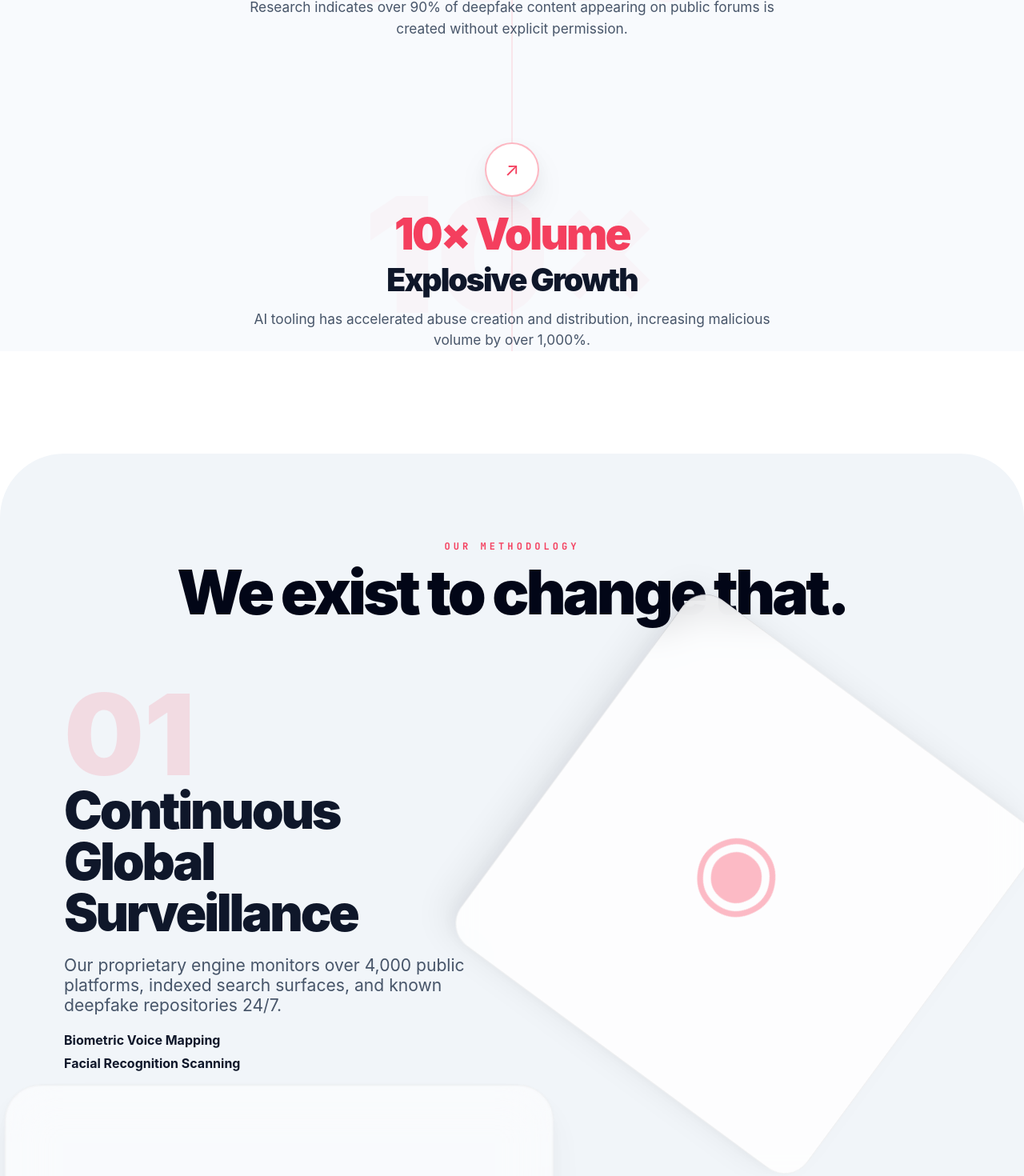
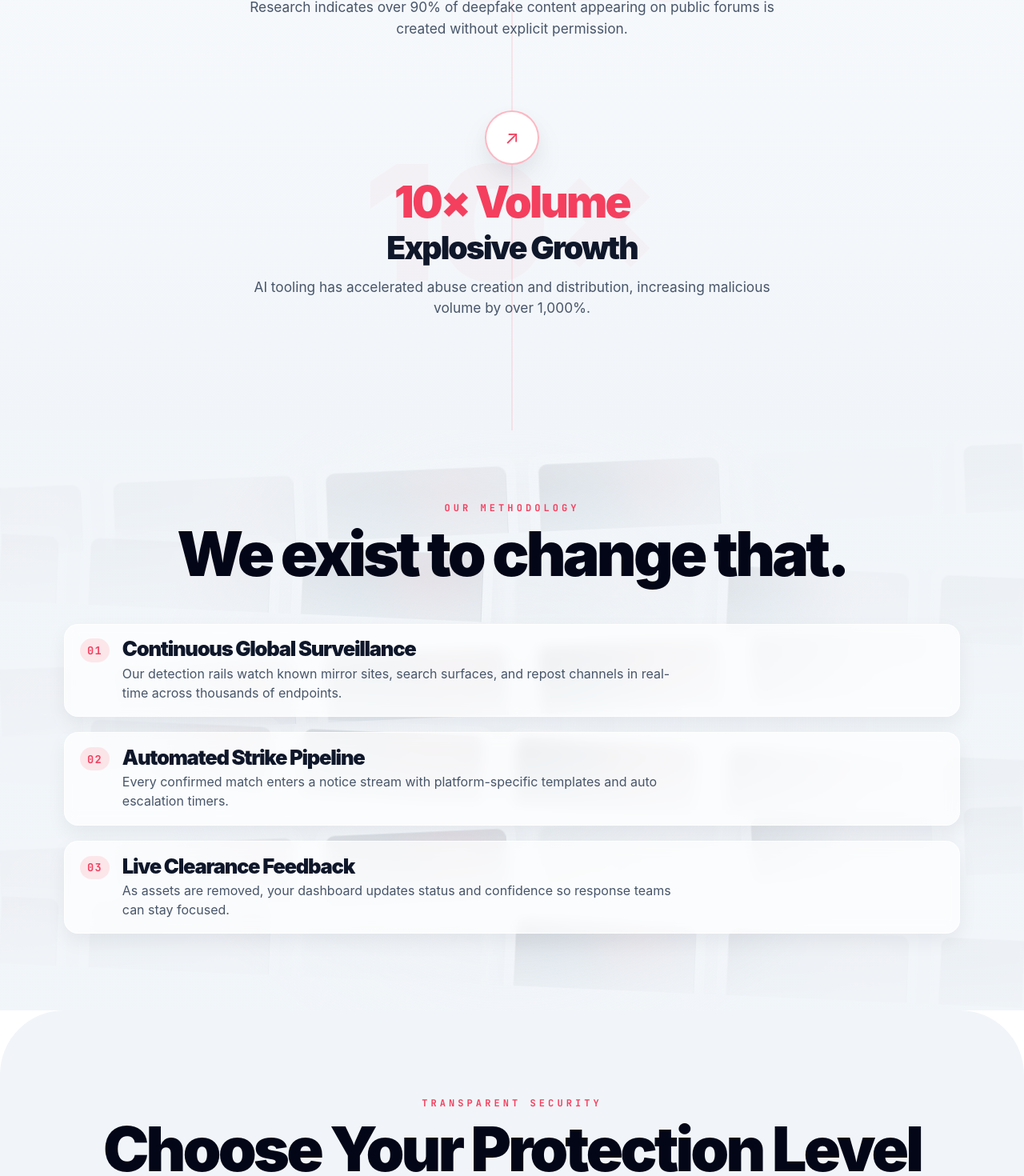
Before and after one commit to JoshPopov/framewatch, a React (Vite) app: page / in a window 1280 px wide. Shown: the part 1060-2530 px from the top of the page at 80% size. Built offline with nearby package versions, Linux system fonts and the light colour scheme; a web font is replaced by a local one.

Commit message:
Redesign methodology section with animated takedown streams

```diff
--- a/src/main.jsx
+++ b/src/main.jsx
@@ -16,9 +16,19 @@ const stats = [
   { icon: '↗', ghost: '10×', headline: '10× Volume', title: 'Explosive Growth', copy: 'AI tooling has accelerated abuse creation and distribution, increasing malicious volume by over 1,000%.' }
 ];
 
-const features = [
-  { step: '01', title: 'Continuous Global Surveillance', body: 'Our proprietary engine monitors over 4,000 public platforms, indexed search surfaces, and known deepfake repositories 24/7.', bullets: ['Biometric Voice Mapping', 'Facial Recognition Scanning'], icon: '◉', iconClass: 'radar' },
-  { step: '02', title: 'Rapid Takedown Orchestration', body: 'Automated legal-notice generation and escalation workflows remove malicious media quickly and systematically.', bullets: ['Platform-Specific Notice Templates', 'Priority Escalation Network'], icon: '⬢', iconClass: 'shield' }
+const featurePoints = [
+  { step: '01', title: 'Continuous Global Surveillance', body: 'Our detection rails watch known mirror sites, search surfaces, and repost channels in real-time across thousands of endpoints.' },
+  { step: '02', title: 'Automated Strike Pipeline', body: 'Every confirmed match enters a notice stream with platform-specific templates and auto escalation timers.' },
+  { step: '03', title: 'Live Clearance Feedback', body: 'As assets are removed, your dashboard updates status and confidence so response teams can stay focused.' }
+];
+
+const streamRows = [
+  ['portrait-feed-983', 'ugc-sync-441', 'mirror-archive-72', 'faceclip-20', 'live-share-998', 'leakdump-511'],
+  ['voice-sample-077', 'seed-video-551', 'framepack-301', 'clonepool-014', 'repost-node-822', 'crawl-index-419'],
+  ['dumpboard-291', 'tagged-cut-114', 'fakecast-665', 'region-cache-742', 'hash-match-502', 'clipchain-039'],
+  ['source-hub-811', 'takedown-log-230', 'scrape-batch-095', 'alert-cache-474', 'queue-run-123', 'drift-copy-954'],
+  ['biometric-hold-604', 'threat-frame-410', 'voicefork-052', 'node-relay-283', 'counterfeed-735', 'audit-drop-168'],
+  ['mirror-feed-540', 'rapid-spread-914', 'multicast-221', 'media-loop-366', 'danger-index-841', 'tracker-run-014']
 ];
 
 const plans = [
@@ -130,6 +140,45 @@ function MatrixGrid() {
   );
 }
 
+function TakedownStreams() {
+  const [flagged, setFlagged] = useState([]);
+
+  useEffect(() => {
+    setFlagged(streamRows.map(() => Math.floor(Math.random() * 6)));
+
+    const timer = setInterval(() => {
+      setFlagged(streamRows.map(() => Math.floor(Math.random() * 6)));
+    }, 1650);
+
+    return () => clearInterval(timer);
+  }, []);
+
+  return (
+    <div className="stream-wall" aria-hidden="true">
+      {streamRows.map((row, rowIdx) => (
+        <div key={`row-${rowIdx}`} className={`stream-row ${rowIdx % 2 ? 'reverse' : ''}`}>
+          <div className="stream-track">
+            {[...row, ...row].map((label, itemIdx) => {
+              const cellIdx = itemIdx % row.length;
+              const isFlagged = flagged[rowIdx] === cellIdx;
+
+              return (
+                <article key={`${label}-${itemIdx}`} className={`stream-card ${isFlagged ? 'flagged' : ''}`}>
+                  <div className="stream-media">
+                    <span className="scan-line"></span>
+                  </div>
+                  <p>{label}</p>
+                  <span className="remove-mark">✕</span>
+                </article>
+              );
+            })}
+          </div>
+        </div>
+      ))}
+    </div>
+  );
+}
+
 function App() {
   useReveal();
 
@@ -190,20 +239,23 @@ function App() {
         </section>
 
         <section className="features">
+          <TakedownStreams />
+          <div className="feature-overlay"></div>
+          <div className="feature-content">
             <p className="eyebrow reveal" data-reveal>OUR METHODOLOGY</p>
             <h2 className="title reveal" data-reveal>We exist to change that.</h2>
-
-          {features.map((feature, idx) => (
-            <article key={feature.title} className={`feature-row reveal ${idx % 2 ? 'reverse' : ''}`} data-reveal>
-              <div className="feature-copy">
-                <div className="step">{feature.step}</div>
+            <div className="feature-list">
+              {featurePoints.map((feature) => (
+                <article key={feature.title} className="feature-step reveal" data-reveal>
+                  <span>{feature.step}</span>
+                  <div>
                     <h3>{feature.title}</h3>
                     <p>{feature.body}</p>
-                <ul>{feature.bullets.map((point) => <li key={point}>{point}</li>)}</ul>
                   </div>
-              <div className={`glass-card icon-card ${feature.iconClass}`}>{feature.icon}</div>
                 </article>
               ))}
+            </div>
+          </div>
         </section>
 
         <section id="pricing" className="pricing">
--- a/src/styles.css
+++ b/src/styles.css
@@ -280,8 +280,8 @@ h1 span { color: #f43f5e; }
 
 .timeline {
   position: relative;
-  background: #f8fafd;
-  padding: 3rem 1rem 0;
+  background: linear-gradient(180deg, #f8fafd 0%, #f1f5f9 100%);
+  padding: 3rem 1rem 3.2rem;
 }
 
 .timeline-line {
@@ -296,7 +296,7 @@ h1 span { color: #f43f5e; }
 
 .timeline-item {
   max-width: 760px;
-  margin: 0 auto 8rem;
+  margin: 0 auto 5.5rem;
   text-align: center;
   position: relative;
 }
@@ -394,20 +394,188 @@ h1 span { color: #f43f5e; }
   margin: 1rem auto 0;
 }
 
-.features,
+.features {
+  position: relative;
+  overflow: hidden;
+  background: #f1f5f9;
+  padding: 4.8rem 1.2rem 6rem;
+}
+
 .pricing {
   background: #f1f5f9;
   padding: 6rem 1.2rem;
-}
-
-.features {
   border-top-left-radius: 5rem;
   border-top-right-radius: 5rem;
 }
 
-.pricing {
-  border-top-left-radius: 5rem;
-  border-top-right-radius: 5rem;
+.stream-wall {
+  position: absolute;
+  inset: 0;
+  display: grid;
+  gap: 1.1rem;
+  padding: 2rem 0;
+  pointer-events: none;
+}
+
+.stream-row {
+  overflow: hidden;
+  transform: rotate(-2.5deg);
+}
+
+.stream-row.reverse {
+  transform: rotate(2.5deg);
+}
+
+.stream-track {
+  display: flex;
+  width: max-content;
+  gap: 1rem;
+  animation: streamMove 24s linear infinite;
+}
+
+.stream-row.reverse .stream-track {
+  animation-direction: reverse;
+  animation-duration: 27s;
+}
+
+@keyframes streamMove {
+  from { transform: translateX(0); }
+  to { transform: translateX(-50%); }
+}
+
+.stream-card {
+  width: min(24vw, 250px);
+  min-width: 180px;
+  border-radius: 18px;
+  border: 1px solid rgba(255, 255, 255, 0.5);
+  background: rgba(255, 255, 255, 0.42);
+  backdrop-filter: blur(8px);
+  box-shadow: 0 14px 30px rgba(2, 6, 23, 0.12);
+  padding: 0.7rem;
+  position: relative;
+  opacity: 0.46;
+  filter: blur(0.2px);
+}
+
+.stream-media {
+  height: 112px;
+  border-radius: 12px;
+  background:
+    radial-gradient(circle at 70% 20%, rgba(251, 113, 133, 0.32), transparent 48%),
+    radial-gradient(circle at 25% 80%, rgba(2, 132, 199, 0.25), transparent 46%),
+    linear-gradient(135deg, rgba(15, 23, 42, 0.7), rgba(51, 65, 85, 0.4));
+  border: 1px solid rgba(255, 255, 255, 0.24);
+  position: relative;
+  overflow: hidden;
+}
+
+.scan-line {
+  position: absolute;
+  inset: 0;
+  background: linear-gradient(180deg, transparent, rgba(255, 255, 255, 0.45), transparent);
+  transform: translateY(-100%);
+  animation: scan 3.8s linear infinite;
+}
+
+@keyframes scan {
+  to { transform: translateY(110%); }
+}
+
+.stream-card p {
+  font-family: 'JetBrains Mono', monospace;
+  font-size: 10px;
+  letter-spacing: 0.1em;
+  text-transform: uppercase;
+  color: rgba(15, 23, 42, 0.72);
+  margin: 0.58rem 0 0.2rem;
+}
+
+.remove-mark {
+  position: absolute;
+  inset: 0;
+  display: grid;
+  place-items: center;
+  font-size: 4rem;
+  color: rgba(244, 63, 94, 0.92);
+  text-shadow: 0 8px 30px rgba(244, 63, 94, 0.7);
+  opacity: 0;
+  transform: scale(0.5);
+}
+
+.stream-card.flagged {
+  opacity: 0.88;
+  animation: strikeOut 1.35s var(--ease) forwards;
+}
+
+.stream-card.flagged .remove-mark {
+  animation: xFlash 1.35s var(--ease) forwards;
+}
+
+@keyframes strikeOut {
+  0% { opacity: 0.86; filter: blur(0); }
+  55% { opacity: 0.9; }
+  100% { opacity: 0.08; filter: blur(2.4px); }
+}
+
+@keyframes xFlash {
+  0% { opacity: 0; transform: scale(0.5) rotate(-14deg); }
+  22% { opacity: 1; transform: scale(1.02) rotate(0); }
+  100% { opacity: 0; transform: scale(1.1) rotate(9deg); }
+}
+
+.feature-overlay {
+  position: absolute;
+  inset: 0;
+  background: radial-gradient(circle at center, rgba(241, 245, 249, 0.38), rgba(241, 245, 249, 0.93) 62%);
+}
+
+.feature-content {
+  position: relative;
+  z-index: 2;
+  max-width: 1120px;
+  margin: 0 auto;
+}
+
+.feature-list {
+  margin: 3rem auto 0;
+  display: grid;
+  gap: 1.2rem;
+}
+
+.feature-step {
+  border-radius: 1.1rem;
+  background: rgba(255, 255, 255, 0.7);
+  border: 1px solid rgba(255, 255, 255, 0.8);
+  box-shadow: 0 10px 24px rgba(15, 23, 42, 0.06);
+  backdrop-filter: blur(8px);
+  padding: 1.1rem 1.2rem;
+  display: grid;
+  grid-template-columns: auto 1fr;
+  gap: 1rem;
+  align-items: start;
+}
+
+.feature-step > span {
+  font-family: 'JetBrains Mono', monospace;
+  color: #f43f5e;
+  font-size: 0.85rem;
+  font-weight: 800;
+  letter-spacing: 0.1em;
+  border-radius: 999px;
+  background: rgba(251, 113, 133, 0.16);
+  padding: 0.35rem 0.55rem;
+}
+
+.feature-step h3 {
+  font-size: clamp(1.2rem, 2vw, 1.7rem);
+  margin-bottom: 0.35rem;
+}
+
+.feature-step p {
+  margin: 0;
+  color: #475569;
+  line-height: 1.5;
+  max-width: 70ch;
 }
 
 .eyebrow {
@@ -425,70 +593,6 @@ h1 span { color: #f43f5e; }
   margin-top: 0.65rem;
   font-size: clamp(2.2rem, 6vw, 5rem);
   color: #020617;
-}
-
-.feature-row {
-  max-width: 1120px;
-  margin: 3.5rem auto;
-  display: grid;
-  grid-template-columns: 1fr 1fr;
-  align-items: center;
-  gap: 2.7rem;
-}
-
-.feature-row.reverse .feature-copy { order: 2; }
-
-.step {
-  color: rgba(251, 113, 133, 0.2);
-  font-size: clamp(5rem, 12vw, 8.8rem);
-  line-height: 0.8;
-  font-weight: 900;
-}
-
-.feature-copy h3 {
-  margin-top: 0.4rem;
-  font-size: clamp(2.2rem, 5vw, 4.2rem);
-}
-
-.feature-copy p {
-  font-size: clamp(1.05rem, 1.65vw, 1.6rem);
-  color: #475569;
-  max-width: 570px;
-}
-
-.feature-copy ul {
-  list-style: none;
-  padding: 0;
-  margin: 1rem 0 0;
-}
-
-.feature-copy li {
-  margin: 0.55rem 0;
-  color: #0f172a;
-  font-weight: 700;
-}
-
-.glass-card {
-  aspect-ratio: 1;
-  border-radius: 2.2rem;
-  border: var(--card-border);
-  background: rgba(255, 255, 255, 0.8);
-  backdrop-filter: blur(24px);
-  box-shadow: var(--soft-shadow);
-  display: grid;
-  place-items: center;
-}
-
-.icon-card {
-  font-size: clamp(5rem, 12vw, 8rem);
-  color: rgba(251, 113, 133, 0.48);
-}
-
-.radar { animation: spin 18s linear infinite; }
-.shield { animation: pulse 2s infinite; }
-
-@keyframes spin {
-  to { transform: rotate(360deg); }
 }
 
 .price-card {
@@ -604,9 +708,17 @@ h1 span { color: #f43f5e; }
 }
 
 @media (max-width: 980px) {
-  .feature-row,
   .price-card {
     grid-template-columns: 1fr;
+  }
+
+  .stream-card {
+    width: min(58vw, 260px);
+  }
+
+  .feature-step {
+    grid-template-columns: 1fr;
+    gap: 0.7rem;
   }
 
   .price-cta {
```
Lines whose indentation alone changed are shown as unchanged.
